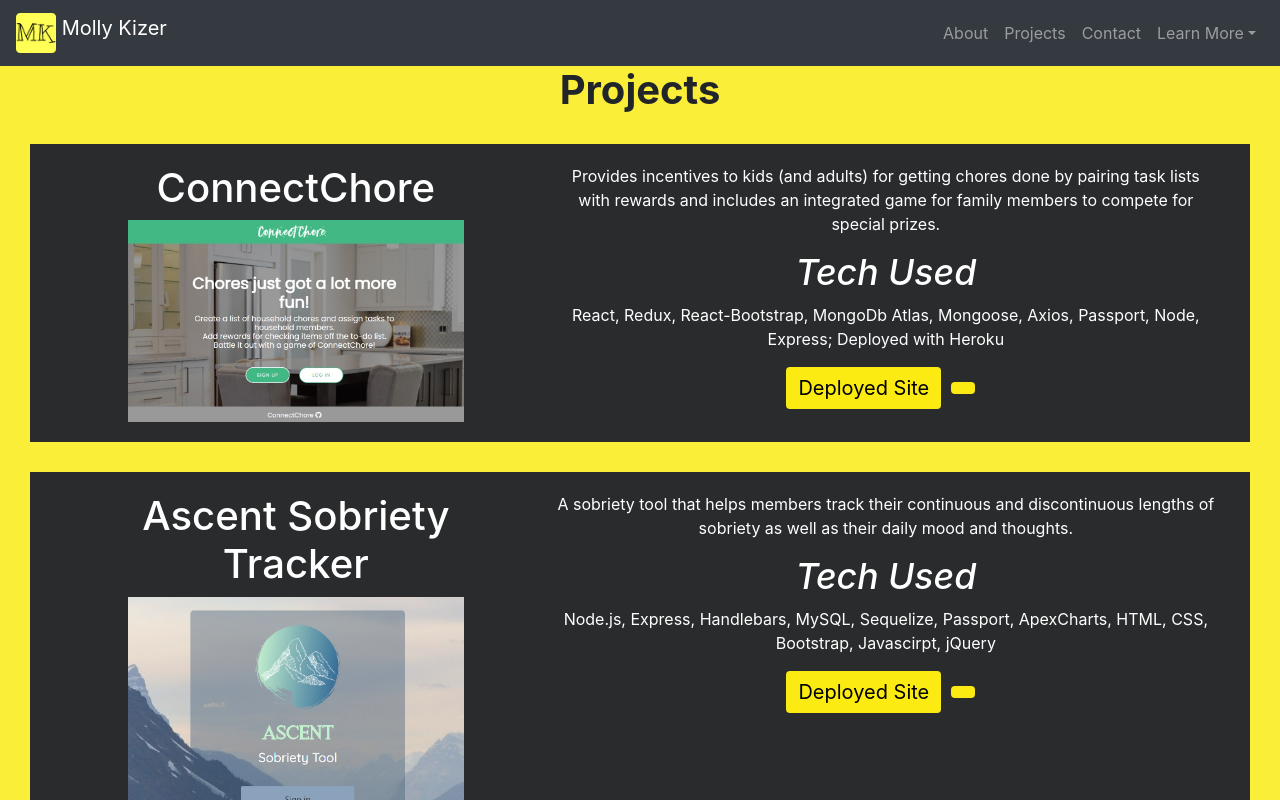
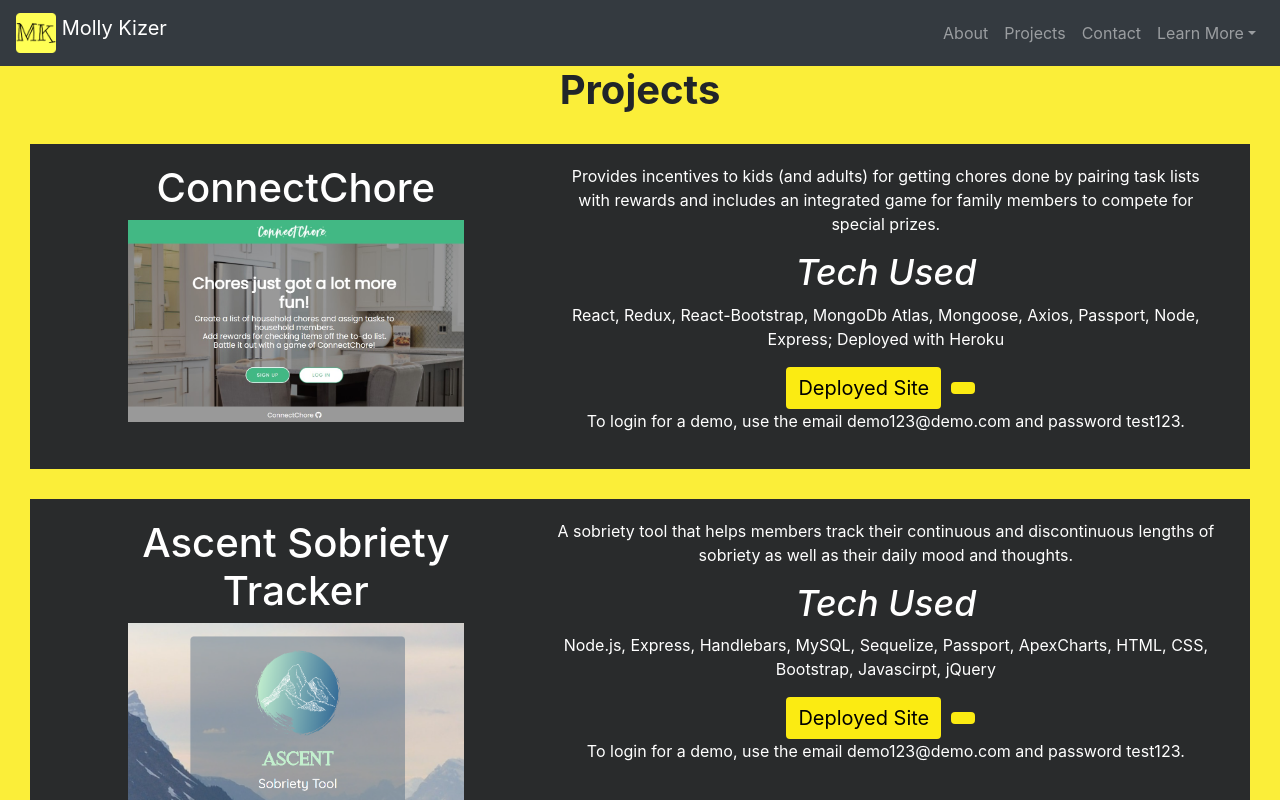
Before and after one commit to LivesInRoom29/React_Portfolio, a React (Create React App) app: page /React_Portfolio/projects in a window 1280 px wide. Shown: the top 800 px of the page. Built offline with nearby package versions, Linux system fonts and the light colour scheme.

Commit message:
Add login property to the props that are passed in to the Project component.

```diff
--- a/src/components/views/Projects.tsx
+++ b/src/components/views/Projects.tsx
@@ -11,7 +11,7 @@ const Projects = () => {
     <div className="main-container">
       <Navigation />
       <h1 className="project-heading">Projects</h1>
-      {projectData.map(({ type, name, repo, deployed, image, description, techUsed }) => (
+      {projectData.map(({ type, name, repo, deployed, image, description, techUsed, login }) => (
         <Project
           type={type}
           name={name}
@@ -20,6 +20,7 @@ const Projects = () => {
           image={image}
           description={description}
           techUsed={techUsed}
+          login={login}
         />
       ))}
       <Footer />
```
